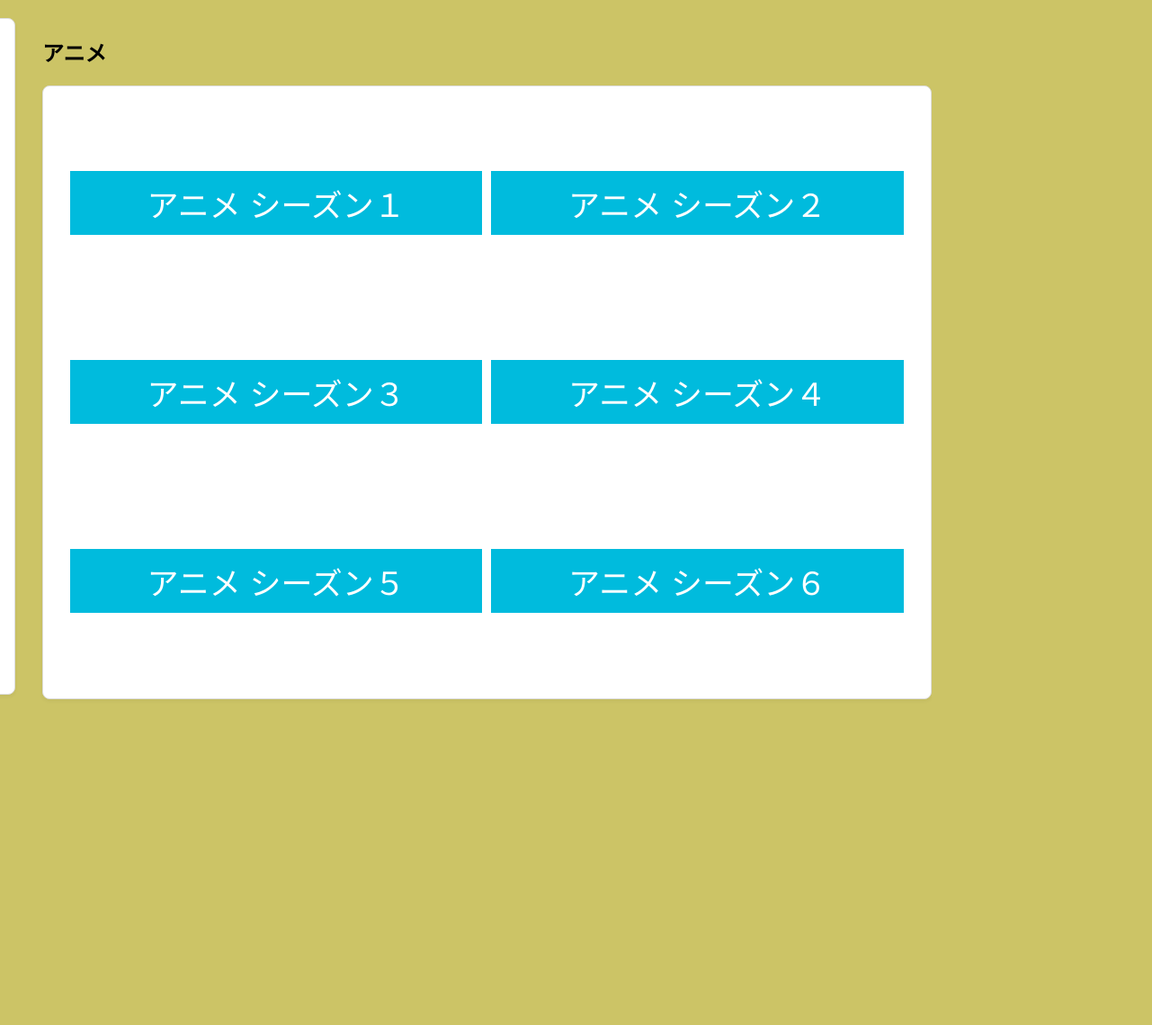
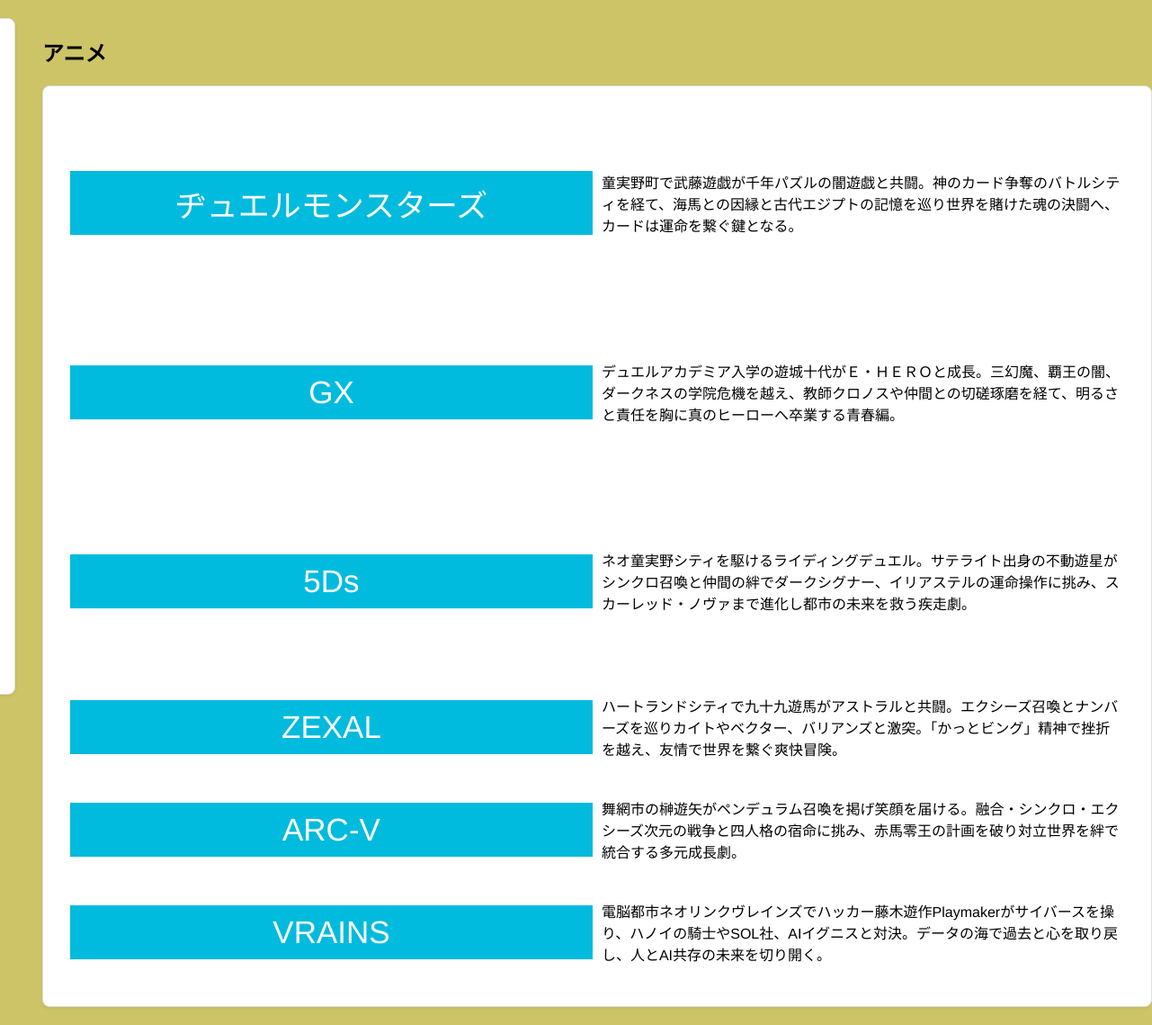
Before and after one commit to Shooooootako/2025-cs1-e-class5-team6, a plain HTML site: page anime.html in a window 1280 px wide. Shown: the full height of the page at 90% size, 1281 px wide, since content can reach past the window. Before the commit the page ends 800 px from the top, so only its background shows below. Drawn offline with Linux system fonts and the light colour scheme.

Commit message:
紹介文追加

```diff
--- a/anime.html
+++ b/anime.html
@@ -1,11 +1,13 @@
 <!DOCTYPE html>
 <html lang="ja">
+
 <head>
     <meta charset="UTF-8">
     <meta name="viewport" content="width=device-width, initial-scale=1.0">
     <title>遊戯王(仮)</title>
     <link rel="stylesheet" href="css/anime.css" type="text/css">
 </head>
+
 <body>
     <aside>
         <div class="menu">
@@ -21,14 +23,22 @@
         <section>
             <h1>アニメ</h1>
             <div class="context">
-                <div class="item">アニメ シーズン１</div>
-                <div class="item">アニメ シーズン２</div>
-                <div class="item">アニメ シーズン３</div>
-                <div class="item">アニメ シーズン４</div>
-                <div class="item">アニメ シーズン５</div>
-                <div class="item">アニメ シーズン６</div>
+                <div class="item">ヂュエルモンスターズ</div>
+                <p>童実野町で武藤遊戯が千年パズルの闇遊戯と共闘。神のカード争奪のバトルシティを経て、海馬との因縁と古代エジプトの記憶を巡り世界を賭けた魂の決闘へ、カードは運命を繋ぐ鍵となる。</p>
+                <div class="item">GX</div>
+                <p>デュエルアカデミア入学の遊城十代がＥ・ＨＥＲＯと成長。三幻魔、覇王の闇、ダークネスの学院危機を越え、教師クロノスや仲間との切磋琢磨を経て、明るさと責任を胸に真のヒーローへ卒業する青春編。</p>
+                <div class="item">5Ds</div>
+                <p>ネオ童実野シティを駆けるライディングデュエル。サテライト出身の不動遊星がシンクロ召喚と仲間の絆でダークシグナー、イリアステルの運命操作に挑み、スカーレッド・ノヴァまで進化し都市の未来を救う疾走劇。
+                </p>
+                <div class="item">ZEXAL</div>
+                <p>ハートランドシティで九十九遊馬がアストラルと共闘。エクシーズ召喚とナンバーズを巡りカイトやベクター、バリアンズと激突。「かっとビング」精神で挫折を越え、友情で世界を繋ぐ爽快冒険。</p>
+                <div class="item">ARC-V</div>
+                <p>舞網市の榊遊矢がペンデュラム召喚を掲げ笑顔を届ける。融合・シンクロ・エクシーズ次元の戦争と四人格の宿命に挑み、赤馬零王の計画を破り対立世界を絆で統合する多元成長劇。</p>
+                <div class="item">VRAINS</div>
+                <p>電脳都市ネオリンクヴレインズでハッカー藤木遊作Playmakerがサイバースを操り、ハノイの騎士やSOL社、AIイグニスと対決。データの海で過去と心を取り戻し、人とAI共存の未来を切り開く。</p>
             </div>
         </section>
     </main>
 </body>
+
 </html>
```
